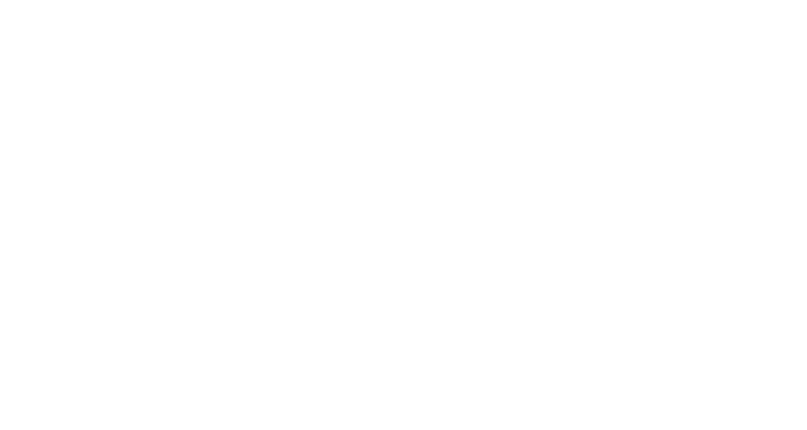
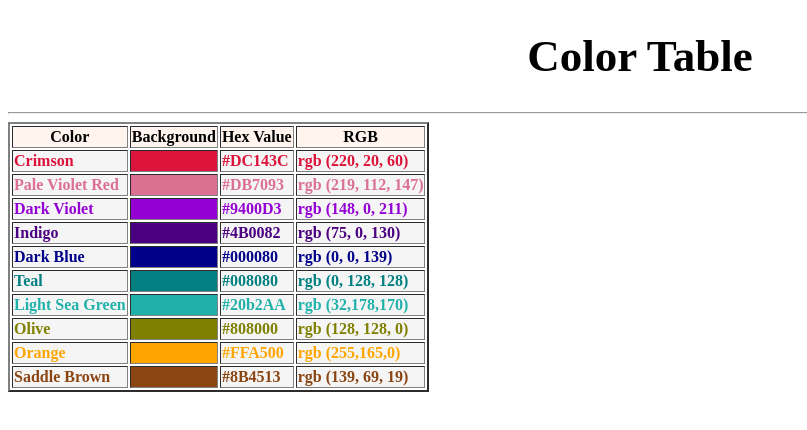
Before and after one commit to KTProg-2024/color-table-Lara-paulino, a plain HTML site: page index.html in a window 1280 px wide. Shown: the whole page, without its empty margins (0-807 px from the left). Drawn offline with Linux system fonts and the light colour scheme.

Commit message:
completed

```diff
--- a/index.html
+++ b/index.html
@@ -1,10 +1,132 @@
 <!DOCTYPE html>
 <html>
     <head>
+     <title> Color table</title>
+     <style>
+       h1{
+         text-align: center;
+         font-size: 45px;
+       }
+       th{
+         background-color: SeaShell;
+       }
+       td{
+         background-color: WhiteSmoke;
+       }
+       .c{
+         color: indigo;
+         font-weight: bold;
+       }
+       .o{
+         color: saddlebrown;
+         font-weight: bold;
+       }
+       .l{
+         color: PaleVioletRed;
+         font-weight: bold;
+       }
+       .r{
+         color: Teal;
+         font-weight: bold;
+       }
+       .s{
+         color: DarkViolet;
+         font-weight: bold;
+       }
+       .i{
+         color: Crimson;
+         font-weight: bold;
+       }
+       .a{
+         color: DarkBlue;
+         font-weight: bold;
+       }
+       .u{
+         color: LightSeaGreen;
+         font-weight: bold;
+       }
+       .e{
+         color: Olive;
+         font-weight: bold;
+       }
+       .d{
+         color: Orange;
+         font-weight: bold;
+       }
 
+     </style>
     </head>
 
     <body>
-
+    <h1> Color Table</h1>
+    <hr>
+	  <table border="2">
+      <tr>
+         <th>Color</th>
+         <th> Background</th>
+         <th>Hex Value</th>
+         <th>RGB </th>
+      </tr>
+      <tr class="i">
+         <td> Crimson</td>
+         <td style="background-color:crimson" > </td>
+         <td>#DC143C</td>
+         <td> rgb (220, 20, 60)</td>
+      </tr>
+      <tr class="l">
+         <td>Pale Violet Red</td>
+         <td style="background-color:PaleVioletRed" > </td>
+         <td>#DB7093</td>
+         <td> rgb (219, 112, 147)</td>
+      </tr>
+      <tr class="s">
+         <td> Dark Violet</td>
+         <td style="background-color:darkviolet" > </td>
+         <td>#9400D3</td>
+         <td> rgb  (148, 0, 211)</td>
+      </tr>
+      <tr class="c">
+         <td> Indigo</td>
+         <td style="background-color:indigo" ></td>
+         <td> #4B0082</td>
+         <td> rgb (75, 0, 130)</td>
+      </tr>
+      <tr class="a">
+         <td> Dark Blue</td>
+         <td style="background-color:darkblue" > </td>
+         <td>#000080</td>
+         <td> rgb (0, 0, 139)</td>
+      </tr>
+       <tr class="r">
+         <td> Teal</td>
+         <td style="background-color: teal" > </td>
+         <td>#008080</td>
+         <td> rgb  (0, 128, 128)</td>
+      </tr>
+      <tr class="u">
+         <td> Light Sea Green</td>
+         <td style="background-color:LightSeaGreen" > </td>
+         <td>#20b2AA</td>
+         <td> rgb  (32,178,170)</td>
+      </tr>
+      <tr class="e">
+         <td> Olive</td>
+         <td style="background-color:olive" > </td>
+         <td>#808000</td>
+         <td> rgb (128, 128, 0)</td>
+      </tr>
+      <tr class="d">
+         <td> Orange</td>
+         <td style="background-color:orange" > </td>
+         <td>#FFA500</td>
+         <td> rgb (255,165,0)</td>
+      </tr>
+      <tr class="o">
+         <td> Saddle Brown</td>
+         <td style="background-color:saddlebrown" > </td>
+         <td>#8B4513</td>
+         <td> rgb (139, 69, 19)</td>
+      </tr>
+      </table>
     </body>
 </html>
```
